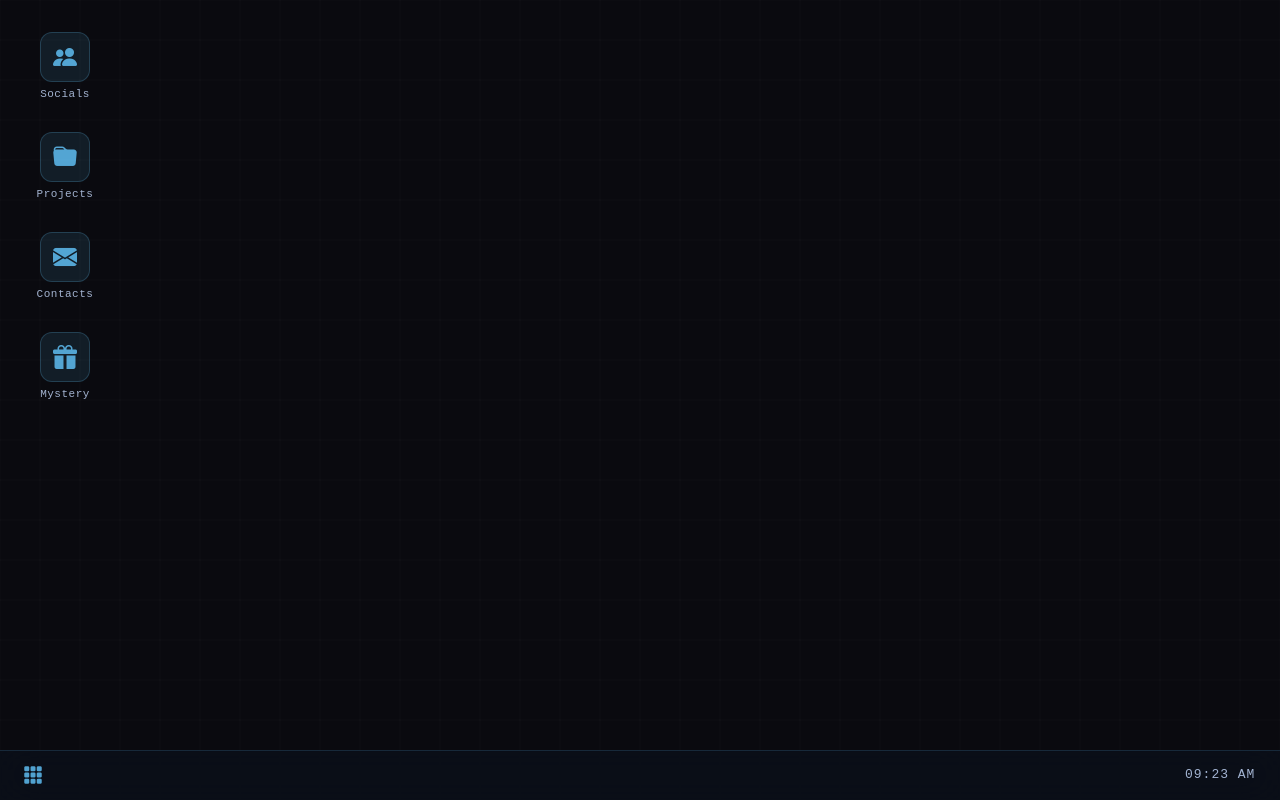
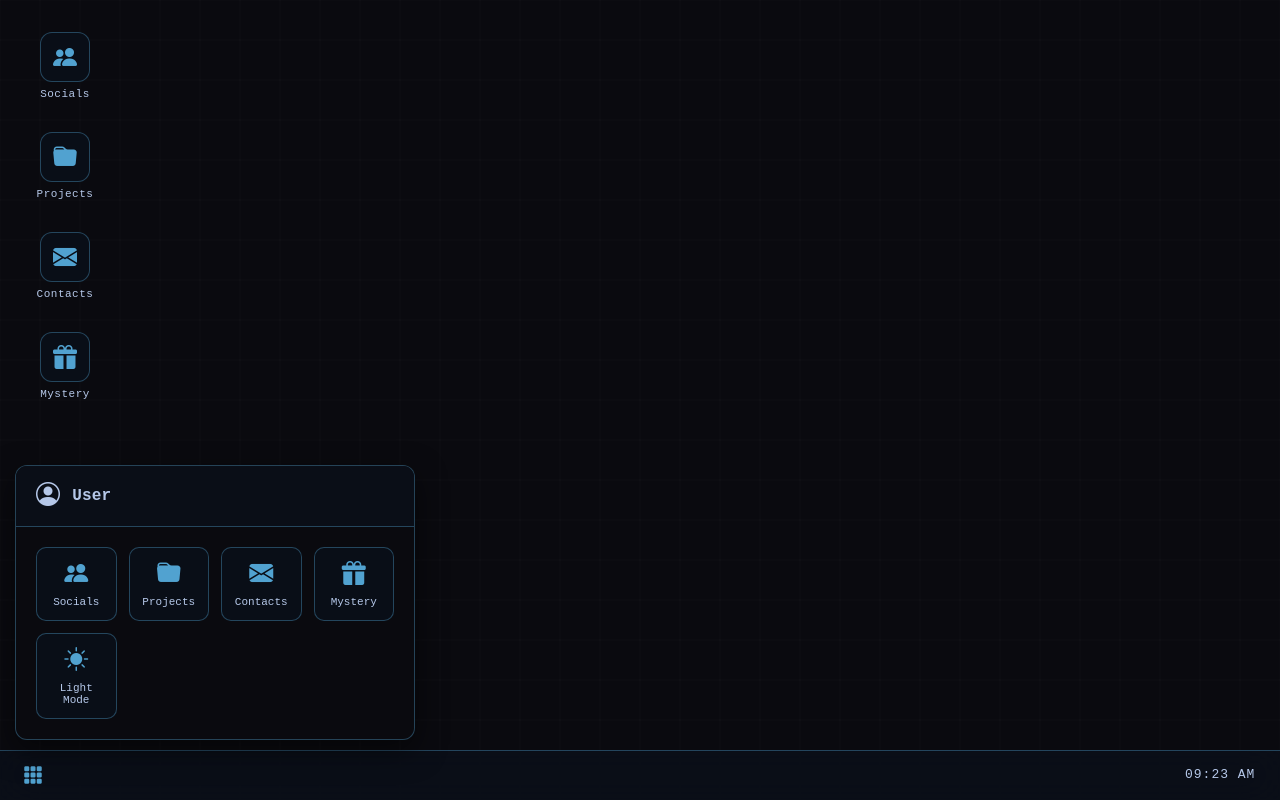
Before and after one commit to LotzBrenn/Lccbrenn, a React (Vite) app: page / in a window 1280 px wide. Both pictures are taken after a click on the button 33 px from the left and 775 px from the top of the page. Built offline with nearby package versions, Linux system fonts and the light colour scheme.

Commit message:
added function to grid button + theme feature

```diff
--- a/src/pages/Base.css
+++ b/src/pages/Base.css
@@ -7,8 +7,28 @@
 
 body {
   overflow: hidden;
-  background: #0a0a0f;
+  background: var(--bg-primary);
   font-family: 'Courier New', monospace;
+}
+
+:root {
+  --bg-primary: #0a0a0f;
+  --bg-taskbar: rgba(10, 15, 25, 0.9);
+  --text-primary: rgba(200, 220, 255, 0.9);
+  --border-glow: rgba(100, 200, 255, 0.3);
+  --card-bg: rgba(10, 15, 25, 0.95);
+  --icon-color: rgba(100, 200, 255, 0.8);
+  --ripple-color: 100, 200, 255;
+}
+
+[data-theme="light"] {
+  --bg-primary: #adc0de;
+  --bg-taskbar: rgba(155, 170, 194, 0.9);
+  --text-primary: #1e2a3a;
+  --border-glow: rgba(0, 100, 150, 0.3);
+  --card-bg: rgba(211, 224, 246, 0.95);
+  --icon-color: #0a5c7e;
+  --ripple-color: 0, 100, 150;
 }
 
 /* Canvas Background */
@@ -19,7 +39,7 @@ body {
   left: 0;
   width: 100%;
   height: 100%;
-  background: #0a0a0f;
+  background: var(--bg-primary);
   z-index: 0;
 }
 
@@ -44,7 +64,7 @@ body {
   /* backdrop-filter: blur(10px); */
   border: none;
   border-radius: 10px;
-  color: rgba(200, 220, 255, 0.9);
+  color: var(--text-primary);
   cursor: pointer;
   transition: all 0.3s ease;
   min-width: 90px;
@@ -64,21 +84,21 @@ body {
   justify-content: center;
   width: 50px;
   height: 50px;
-  background: rgba(100, 200, 255, 0.1);
+  background: var(--card-bg);
   border-radius: 12px;
-  border: 1px solid rgba(100, 200, 255, 0.2);
+  border: 1px solid var(--border-glow);
   transition: all 0.3s ease;
   line-height: 3px;
 }
 
 .desktop-shortcut:hover .shortcut-icon {
-  background: rgba(100, 200, 255, 0.2);
-  border-color: rgba(100, 200, 255, 0.4);
+  background: var(--card-bg);
+  border-color: var(--border-glow);
 }
 
 .shortcut-icon i {
   font-size: 24px;
-  color: rgba(100, 200, 255, 0.8);
+  color: var(--icon-color);
   transition: transform 0.3s ease;
 }
 
@@ -88,7 +108,7 @@ body {
 
 .shortcut-name {
   font-size: 11px;
-  color: rgba(200, 220, 255, 0.8);
+  color: var(--text-primary);
   text-align: center;
   letter-spacing: 0.5px;
 }
@@ -100,9 +120,9 @@ body {
   left: 0;
   right: 0;
   height: 50px;
-  background: rgba(10, 15, 25, 0.9);
+  background: var(--bg-taskbar);
   backdrop-filter: blur(20px);
-  border-top: 1px solid rgba(100, 200, 255, 0.15);
+  border-top: 1px solid var(--border-glow);
   display: flex;
   align-items: center;
   justify-content: space-between;
@@ -128,7 +148,7 @@ body {
 .taskbar-btn {
   background: none;
   border: none;
-  color: rgba(100, 200, 255, 0.8);
+  color: var(--icon-color);
   font-size: 20px;
   cursor: pointer;
   padding: 8px;
@@ -137,13 +157,13 @@ body {
 }
 
 .taskbar-btn:hover {
-  background: rgba(100, 200, 255, 0.1);
+  background: var(--card-bg);
 }
 
 .taskbar-shortcut {
-  background: rgba(30, 40, 60, 0.6);
-  border: 1px solid rgba(100, 200, 255, 0.1);
-  color: rgba(100, 200, 255, 0.7);
+  background: var(--card-bg);
+  border: 1px solid var(--border-glow);
+  color: var(--text-primary);
   padding: 8px 15px;
   border-radius: 8px;
   cursor: pointer;
@@ -153,18 +173,18 @@ body {
 }
 
 .taskbar-shortcut:hover {
-  background: rgba(40, 50, 70, 0.8);
-  border-color: rgba(100, 200, 255, 0.3);
+  background: var(--card-bg);
+  border-color: var(--border-glow);
 }
 
 .taskbar-shortcut.active {
-  background: rgba(100, 200, 255, 0.2);
-  border-color: rgba(100, 200, 255, 0.4);
-  box-shadow: 0 0 10px rgba(100, 200, 255, 0.2);
+  background: var(--card-bg);
+  border-color: var(--border-glow);
+  box-shadow: 0 0 10px var(--border-glow);
 }
 
 .taskbar-time {
-  color: rgba(200, 220, 255, 0.8);
+  color: var(--text-primary);
   font-size: 13px;
   letter-spacing: 1px;
 }
@@ -176,10 +196,10 @@ body {
   min-height: 300px;
   background: rgba(10, 15, 25, 0.95);
   backdrop-filter: blur(20px);
-  border: 1px solid rgba(100, 200, 255, 0.3);
+  border: 1px solid var(--border-glow);
   border-radius: 12px;
   box-shadow: 0 20px 60px rgba(0, 0, 0, 0.5),
-    0 0 0 1px rgba(100, 200, 255, 0.1);
+    0 0 0 1px var(--border-glow);
   z-index: 100;
   overflow: hidden;
   animation: windowFadeIn 0.3s ease;
@@ -202,8 +222,8 @@ body {
   justify-content: space-between;
   align-items: center;
   padding: 12px 20px;
-  background: rgba(20, 30, 50, 0.9);
-  border-bottom: 1px solid rgba(100, 200, 255, 0.2);
+  background: var(--bg-taskbar);
+  border-bottom: 1px solid var(--border-glow);
   cursor: move;
   user-select: none;
 }
@@ -212,7 +232,7 @@ body {
   display: flex;
   align-items: center;
   gap: 10px;
-  color: rgba(100, 200, 255, 0.9);
+  color: var(--text-primary);
   font-size: 14px;
   font-weight: bold;
 }
@@ -229,7 +249,7 @@ body {
 .window-close {
   background: none;
   border: none;
-  color: rgba(255, 100, 100, 0.8);
+  color: var(--icon-color);
   cursor: pointer;
   padding: 5px;
   border-radius: 5px;
@@ -237,13 +257,13 @@ body {
 }
 
 .window-close:hover {
-  background: rgba(255, 100, 100, 0.2);
-  color: rgba(255, 100, 100, 1);
+  background: var(--card-bg);
+  color: var(--icon-color);
 }
 
 .window-body {
   padding: 30px;
-  color: rgba(200, 220, 255, 0.9);
+  color: var(--text-primary);
 }
 
 /* Window Content Styles */
@@ -258,10 +278,10 @@ body {
   align-items: center;
   gap: 12px;
   padding: 15px;
-  background: rgba(30, 40, 60, 0.6);
-  border: 1px solid rgba(100, 200, 255, 0.15);
+  background: var(--card-bg);
+  border: 1px solid var(--border-glow);
   border-radius: 8px;
-  color: rgba(200, 220, 255, 0.9);
+  color: var(--text-primary);
   text-decoration: none;
   transition: all 0.3s ease;
 }
@@ -272,10 +292,10 @@ body {
 }
 
 .social-link:hover {
-  background: rgba(40, 50, 70, 0.8);
-  border-color: rgba(100, 200, 255, 0.4);
+  background: var(--card-bg);
+  border-color: var(--border-glow);
   transform: translateY(-2px);
-  box-shadow: 0 5px 15px rgba(100, 200, 255, 0.1);
+  box-shadow: 0 5px 15px var(--border-glow);
 }
 
 .social-link:hover i {
@@ -310,10 +330,10 @@ body {
   align-items: center;
   gap: 8px;
   padding: 12px 24px;
-  background: rgba(100, 200, 255, 0.1);
-  border: 1px solid rgba(100, 200, 255, 0.3);
+  background: var(--card-bg);
+  border: 1px solid var(--border-glow);
   border-radius: 8px;
-  color: rgba(100, 200, 255, 0.9);
+  color: var(--text-primary);
   text-decoration: none;
   transition: all 0.3s ease;
   font-size: 14px;
@@ -321,8 +341,8 @@ body {
 }
 
 .visit-btn:hover {
-  background: rgba(100, 200, 255, 0.2);
-  border-color: rgba(100, 200, 255, 0.5);
+  background: var(--card-bg);
+  border-color: var(--border-glow);
 }
 
 .contact-placeholder,
@@ -331,8 +351,8 @@ body {
   align-items: center;
   gap: 10px;
   padding: 15px 20px;
-  background: rgba(30, 40, 60, 0.6);
-  border: 1px solid rgba(100, 200, 255, 0.15);
+  background: var(--card-bg);
+  border: 1px solid var(--border-glow);
   border-radius: 8px;
   margin-top: 10px;
 }
@@ -340,7 +360,91 @@ body {
 .contact-placeholder i,
 .mystery-box i {
   font-size: 20px;
-  color: rgba(100, 200, 255, 0.6);
+  color: var(--icon-color);
+}
+
+/* ============ START MENU (Windows-like) ============ */
+.start-menu {
+  position: fixed;
+  bottom: 60px;
+  left: 15px;
+  width: 400px;
+  background: var(--bg-primary);
+  backdrop-filter: blur(20px);
+  border: 1px solid var(--border-glow);
+  border-radius: 12px;
+  box-shadow: 0 10px 30px rgba(0, 0, 0, 0.5);
+  z-index: 150;
+  overflow: hidden;
+  animation: startMenuFadeIn 0.2s ease;
+}
+
+@keyframes startMenuFadeIn {
+  from {
+    opacity: 0;
+    transform: translateY(10px);
+  }
+
+  to {
+    opacity: 1;
+    transform: translateY(0);
+  }
+}
+
+.start-menu-header {
+  display: flex;
+  align-items: center;
+  gap: 12px;
+  padding: 16px 20px;
+  background: var(--bg-taskbar);
+  border-bottom: 1px solid var(--border-glow);
+  color: var(--text-primary);
+  font-size: 16px;
+  font-weight: bold;
+}
+
+.start-menu-header i {
+  font-size: 24px;
+}
+
+.start-menu-grid {
+  display: grid;
+  grid-template-columns: repeat(4, 1fr);
+  gap: 12px;
+  padding: 20px;
+  max-height: 400px;
+  overflow-y: auto;
+}
+
+.start-menu-item {
+  display: flex;
+  flex-direction: column;
+  align-items: center;
+  gap: 8px;
+  background: var(--card-bg);
+  border: 1px solid var(--border-glow);
+  border-radius: 10px;
+  padding: 12px 8px;
+  cursor: pointer;
+  transition: all 0.2s ease;
+  color: var(--text-primary);
+}
+
+.start-menu-item i {
+  font-size: 24px;
+  color: var(--icon-color);
+}
+
+.start-menu-item span {
+  font-size: 11px;
+  text-align: center;
+  font-family: 'Courier New', monospace;
+}
+
+.start-menu-item:hover {
+  background: var(--card-bg);
+  border-color: var(--border-glow);
+  transform: scale(1.02);
 }
 
 /* Responsive Design */
@@ -387,4 +491,5 @@ body {
     font-size: 14px;
     min-width: 35px;
   }
+
 }
--- a/src/pages/Base.jsx
+++ b/src/pages/Base.jsx
@@ -10,8 +10,23 @@ export default function Base() {
     const [activeWindow, setActiveWindow] = useState(null)
     const [isDragging, setIsDragging] = useState(false)
     const [windowPos, setWindowPos] = useState({ x: 0, y: 0 })
+    const [startMenuOpen, setStartMenuOpen] = useState(false);
+    const [theme, setTheme] = useState(() => {
+        return localStorage.getItem('theme') || 'dark';
+    });
+
+    useEffect(() => {
+        document.documentElement.setAttribute('data-theme', theme);
+        localStorage.setItem('theme', theme);
+    }, [theme]);
+
+
+    const startMenuRef = useRef(null);
     const dragStartRef = useRef({ x: 0, y: 0 })
     const windowRef = useRef(null)
+    const toggleTheme = () => {
+        setTheme(prev => prev === 'dark' ? 'light' : 'dark');
+    };
 
     useEffect(() => {
         const canvas = canvasRef.current
@@ -44,9 +59,12 @@ export default function Base() {
             }
 
             draw(ctx) {
+                const rippleRGB = getComputedStyle(document.documentElement)
+                    .getPropertyValue('--ripple-color').trim();
+
                 ctx.beginPath()
                 ctx.arc(this.x, this.y, this.radius, 0, Math.PI * 2)
-                ctx.strokeStyle = `rgba(100, 200, 255, ${this.opacity * 0.3})`
+                ctx.strokeStyle = `rgba(${rippleRGB}, ${this.opacity * 0.3})`
                 ctx.lineWidth = 1.5
                 ctx.stroke()
             }
@@ -158,6 +176,20 @@ export default function Base() {
     const closeWindow = () => {
         setActiveWindow(null)
     }
+
+    const toggleStartMenu = () => setStartMenuOpen(prev => !prev);
+
+    // Tutup start menu jika klik di luar
+    useEffect(() => {
+        const handleClickOutside = (event) => {
+            if (startMenuRef.current && !startMenuRef.current.contains(event.target) &&
+                !event.target.closest('.taskbar-btn')) {
+                setStartMenuOpen(false);
+            }
+        };
+        document.addEventListener('mousedown', handleClickOutside);
+        return () => document.removeEventListener('mousedown', handleClickOutside);
+    }, []);
 
     // Social media links
     const socialLinks = [
@@ -299,10 +331,11 @@ export default function Base() {
             {/* Taskbar - Bawah */}
             <div className="taskbar">
                 <div className="taskbar-left">
-                    <button className="taskbar-btn">
+                    <button className="taskbar-btn" onClick={toggleStartMenu}>
                         <i className="bi bi-grid-3x3-gap-fill"></i>
                     </button>
                 </div>
+
 
                 {/* <div className="taskbar-center">
                     {desktopShortcuts.map((shortcut, index) => (
@@ -323,6 +356,41 @@ export default function Base() {
                     </span>
                 </div>
             </div>
+
+            {/* Start Menu Card */}
+            {startMenuOpen && (
+                <div className="start-menu" ref={startMenuRef}>
+                    <div className="start-menu-header">
+                        <i className="bi bi-person-circle"></i>
+                        <span>User</span>
+                    </div>
+                    <div className="start-menu-grid">
+                        {desktopShortcuts.map((shortcut, idx) => (
+                            <button
+                                key={idx}
+                                className="start-menu-item"
+                                onClick={() => {
+                                    openWindow(shortcut.action);
+                                    setStartMenuOpen(false);
+                                }}
+                            >
+                                <i className={`bi ${shortcut.icon}`}></i>
+                                <span>{shortcut.name}</span>
+                            </button>
+                        ))}
+                        <button
+                            className="start-menu-item"
+                            onClick={() => {
+                                toggleTheme();
+                                setStartMenuOpen(false);
+                            }}
+                        >
+                            <i className={`bi ${theme === 'dark' ? 'bi-brightness-high-fill' : 'bi-moon-stars-fill'}`}></i>
+                            <span>{theme === 'dark' ? 'Light Mode' : 'Dark Mode'}</span>
+                        </button>
+                    </div>
+                </div>
+            )}
 
             {/* Modal Window */}
             {activeWindow && (
```
